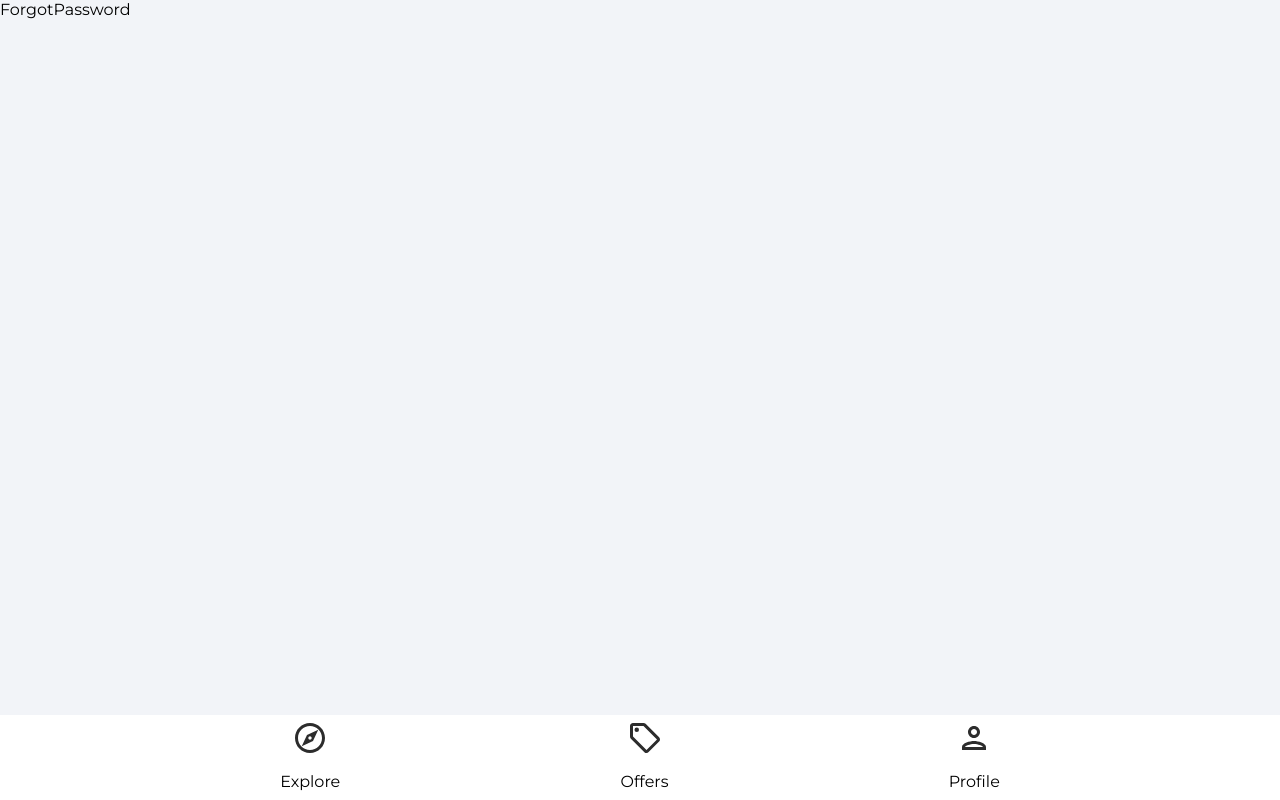
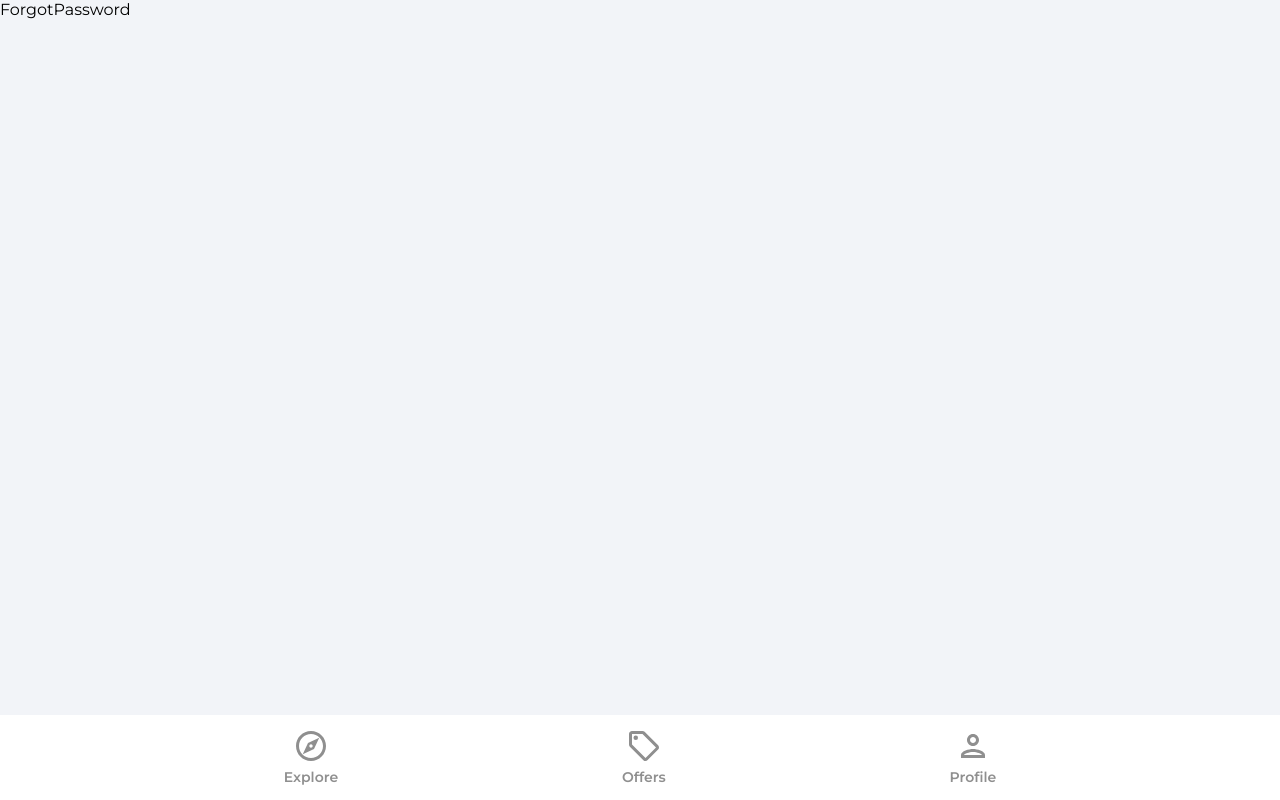
Before and after one commit to Mujeeb78/home-hub, a React (Create React App) app: page /forgot-password in a window 1280 px wide. Built offline with nearby package versions, Linux system fonts and the light colour scheme.

Commit message:
active classes added for navbar

```diff
--- a/src/components/Navbar.jsx
+++ b/src/components/Navbar.jsx
@@ -9,21 +9,27 @@
     const navigate = useNavigate()
     const location = useLocation()
 
+    const pathMatchRoute = (route) => {
+        if (route === location.pathname) {
+            return true
+        }
+    }
+
   return (
     <footer className='navbar'>
         <nav className='navbarNav'>
             <ul className='navbarListItems'>
                 <li className='navbarListItem' onClick={() => navigate('/')}>
-                    <ExploreIcon fill='#2c2c2c' width="36px" height="36px"/>
-                    <p>Explore</p>
+                    <ExploreIcon fill={pathMatchRoute('/') ? '#2c2c2c' : '#8f8f8f'} width="36px" height="36px"/>
+                    <p className={pathMatchRoute('/') ? 'navbarListItemNameActive' : 'navbarListItemName'}>Explore</p>
                 </li>
                 <li className='navbarListItem'  onClick={() => navigate('/offers')}>
-                    <OfferIcon fill='#2c2c2c' width="36px" height="36px"/>
-                    <p>Offers</p>
+                    <OfferIcon fill={pathMatchRoute('/offers') ? '#2c2c2c' : '#8f8f8f'} width="36px" height="36px"/>
+                    <p className={pathMatchRoute('/offers') ? 'navbarListItemNameActive' : 'navbarListItemName'}>Offers</p>
                 </li>
                 <li className='navbarListItem'  onClick={() => navigate('/profile')}>
-                    <PersonOutlineIcon fill='#2c2c2c' width="36px" height="36px"/>
-                    <p>Profile</p>
+                    <PersonOutlineIcon fill={pathMatchRoute('/profile') ? '#2c2c2c' : '#8f8f8f'} width="36px" height="36px"/>
+                    <p className={pathMatchRoute('/profile') ? 'navbarListItemNameActive' : 'navbarListItemName'}>Profile</p>
                 </li>
             </ul>
         </nav>
```
